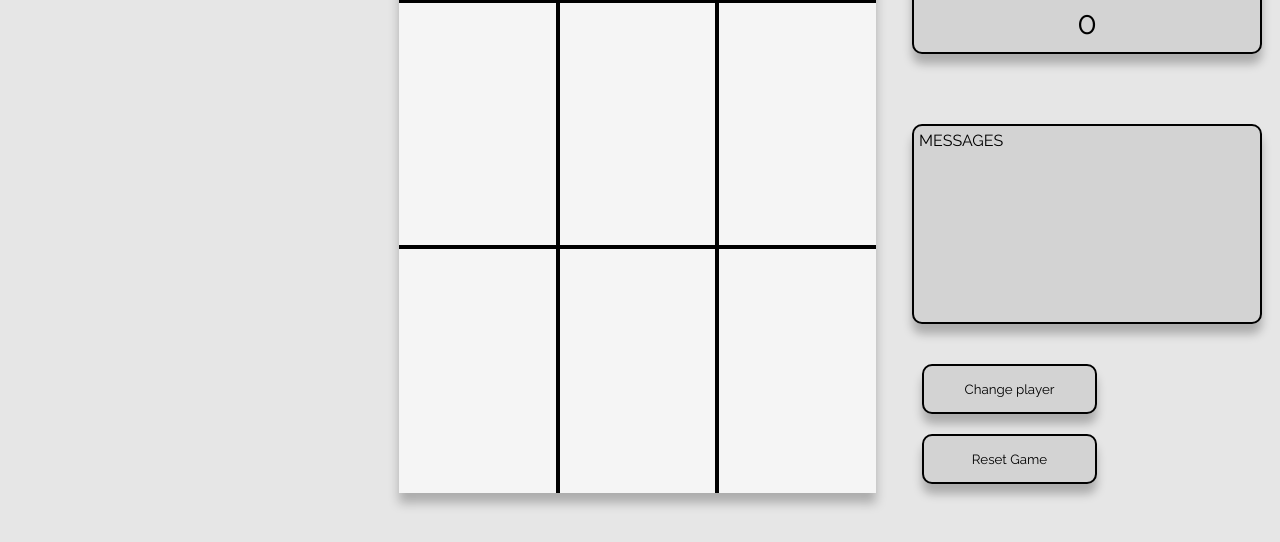
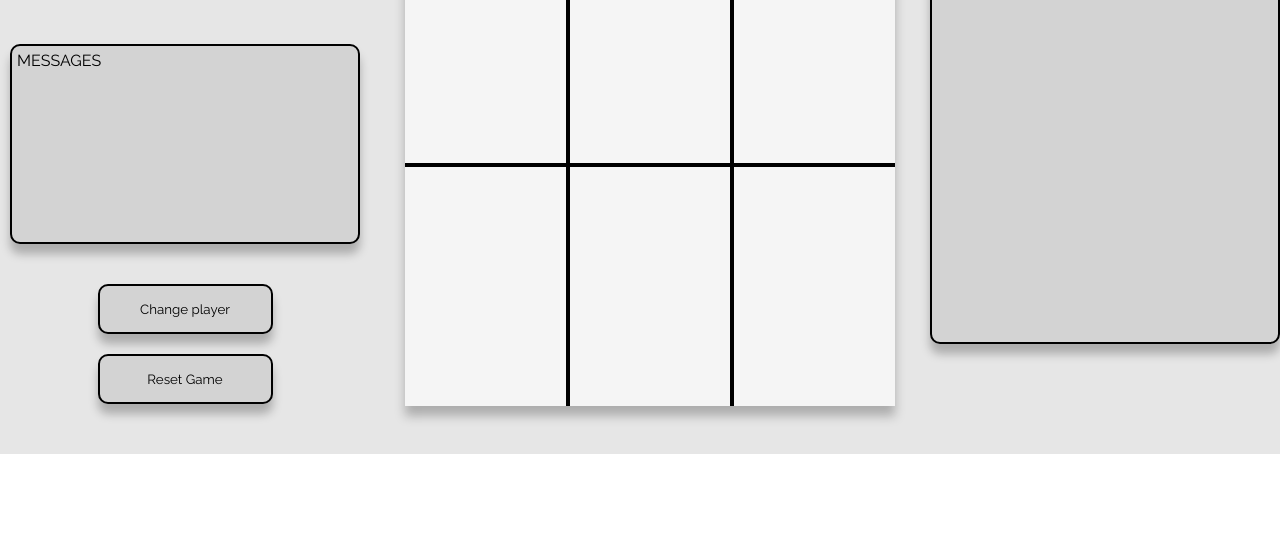
Before and after one commit to Semidime/tic-tac-toe, a plain HTML site: page index.html in a window 1280 px wide. Shown: the part 442-984 px from the top of the page. After the commit the page ends 896 px from the top, so only its background shows below. Drawn offline with Linux system fonts and the light colour scheme.

Commit message:
style:  applies updated page layout
- scoreboard and leaderboard elements transposed.
- sidebar element removed, and contents transferred to header and game-container sections.

```diff
--- a/index.html
+++ b/index.html
@@ -9,18 +9,34 @@
 </head>
 <body>
     <div class="page-container">
-        <div class="sidebar">
+        <div class="header-section">
             <div class="logo">
                 <img src="images/WIP02.3_white.svg" alt="White Gull logo - white silhouette of a seagull in flight"  class="sidebar-logo-img" >
                 <div class="sidebar-text">
                     <h2>White&nbsp;Gull</h2>
                 </div>
             </div>
-            <div class="leaderboard-container">LEADERBOARD</div>
+            <div class="header-title">
+                <div class="game-title">Some bullshit about tiki-taka</div>
+            </div>
         </div>
         <div class="game-container">
-            <div class="game-header">
-                <div class="game-title">Some bullshit about tiki-taka</div>
+            <div class="scoreboard-container">
+                <div class="scoreboard">
+                    <div class="score-X">
+                        <div class="player-name">Xenophon</div>
+                        <div class="player-score">0</div>
+                    </div>
+                    <div class="score-Y">
+                        <div class="player-name">Odysseus</div>
+                        <div class="player-score">0</div>
+                    </div>
+                </div>
+                <div class="message-bar">MESSAGES</div>
+                <div class="button-container">
+                        <button class="player-select-button">Change player</button>
+                        <button class="reset-button">Reset Game</button>
+                </div>
             </div>
             <div class="gameboard-container">
                 <div class="gameboard">
@@ -52,24 +68,10 @@
                         <div class="game-button"></div>
                     </div>
                 </div>
-                <div class="scoreboard-container">
-                    <div class="scoreboard">
-                        <div class="score-X">
-                            <div class="player-name">Xenophon</div>
-                            <div class="player-score">0</div>
-                        </div>
-                        <div class="score-Y">
-                            <div class="player-name">Odysseus</div>
-                            <div class="player-score">0</div>
-                        </div>
-                    </div>
-                    <div class="message-bar">MESSAGES</div>
-                    <div class="button-container">
-                            <button class="player-select-button">Change player</button>
-                            <button class="reset-button">Reset Game</button>
-                    </div>
-
-                </div>
+            </div>
+            <div class="leaderboard-container">
+                <div class="leaderboard">LEADERBOARD</div>
+            </div>
         </div>
     </div>
 
--- a/style.css
+++ b/style.css
@@ -12,16 +12,23 @@
 
 .page-container {
     display: grid;
-    grid-template-columns: 1fr 3fr;
+    grid-template-rows: 1.5fr 8.5fr;
     height: 100vh;
 }
 
-.sidebar {
-    grid-column: 1 / 2;
+.header-section {
     display: grid;
     grid-template-columns: 1fr;
-    grid-template-rows: 1.5fr 8.5fr;
+    grid-template-columns: 1fr 3fr;
 }
+
+.header-title {
+    display: grid;
+    justify-content: center;
+    align-items: center;
+    background-color: rgb(0, 166, 255);
+    font-size: clamp(1.5rem, 2.5vw, 3rem);
+  }
 
 .logo {
     background-color: rgb(0, 166, 255);
@@ -51,35 +58,86 @@
     background-color: rgb(0, 166, 255);
 }
 
-.leaderboard-container {
+.game-container {
+    display: grid;
+    grid-template-columns: 1fr 3fr 1fr;
+    justify-items: center;
+    align-items: center;
     background-color: rgb(230 230 230);
 }
 
-.leaderboard {
+.scoreboard-container {
+    display: grid;
+    grid-template-rows: 2fr 1fr 1fr;
+    justify-content: center;
+    align-items: center;
+    background-color: rgb(230 230 230);
+    padding: 10px;
+}
+
+.scoreboard {
+
+    display: grid;
+    grid-template-rows: 1fr 1fr;
+    justify-content: center;
+    gap: 20px;
+    margin-bottom: 10px;
+    margin-top: 10px;
+}
+.score-X,
+.score-Y {
+    width: clamp( 350px, 25vh, 500px);
+    height: clamp(100px, 15vh, 250px);
+    flex-shrink: 0;
+    display: flex;
+    flex-direction: column;
+    justify-content: center;
+    gap: 20px;
+    background-color: lightgray;
+    box-shadow: 0px 10px 10px rgba(0, 0, 0, 0.25);
+    border: black 2px solid;
+    border-radius: 10px;
+    font-size: 2rem;
+}
+
+.player-name,
+.player-score {
+    text-align: center;
+}
+
+.message-bar {
     height: clamp( 70px, 25vh, 250px);
     width: clamp( 350px, 25vh, 500px);
     background-color: lightgray;
     border: black 2px solid;
     border-radius: 10px;
     box-shadow: 0px 10px 10px rgba(0, 0, 0, 0.25);
+    padding: 5px;
 }
-.game-container {
+
+.button-container {
+    display: grid;
+    grid-template-rows: 1fr 1fr;
+    justify-content: center;
+    gap: 20px;
+    padding: 10px;
+}
+
+.player-select-button,
+.reset-button {
+    height: 50px;
+    width: clamp( 175px, 12.5vh, 250px);
+    background-color: lightgray;
+    border: 2px black solid;
+    border-radius: 10px;
+    box-shadow: 0px 10px 10px rgba(0, 0, 0, 0.25);
+}
+
+.gameboard-container {
+    height: 100%;
+    width: 100%;
     display: grid;
     grid-template-columns: 1fr;
-    grid-template-rows: 1.5fr 8.5fr;
-  }
-
-  .game-header {
-    display: grid;
-    justify-content: center;
-    align-items: center;
-    background-color: rgb(0, 166, 255);
-    font-size: clamp(1.5rem, 2.5vw, 3rem);
-  }
-
-  .gameboard-container {
-    display: grid;
-    grid-template-columns: 3fr 1fr;
     justify-items: center;
     align-items: center;
     background-color: rgb(230 230 230);
@@ -144,67 +202,19 @@
     border-top: 2px black solid;
 }
 
-.scoreboard-container {
+
+.leaderboard-container {
+    background-color: rgb(230 230 230);
     display: grid;
-    grid-template-rows: 2fr 1fr 1fr;
+    align-content: center;
     justify-content: center;
-    align-items: center;
-    background-color: rgb(230 230 230);
-    padding: 10px;
 }
 
-.scoreboard {
-
-    display: grid;
-    grid-template-rows: 1fr 1fr;
-    justify-content: center;
-    gap: 20px;
-    margin-bottom: 10px;
-    margin-top: 10px;
-}
-.score-X,
-.score-Y {
-    width: clamp( 350px, 25vh, 500px);
-    height: clamp(100px, 15vh, 250px);
-    flex-shrink: 0;
-    display: flex;
-    flex-direction: column;
-    justify-content: center;
-    gap: 20px;
-    background-color: lightgray;
-    box-shadow: 0px 10px 10px rgba(0, 0, 0, 0.25);
-    border: black 2px solid;
-    border-radius: 10px;
-    font-size: 2rem;
-}
-
-.player-name,
-.player-score {
-    text-align: center;
-}
-
-.message-bar {
-    height: clamp( 70px, 25vh, 250px);
+.leaderboard {
+    height: clamp( 70px, 75vh, 800px);
     width: clamp( 350px, 25vh, 500px);
     background-color: lightgray;
     border: black 2px solid;
     border-radius: 10px;
     box-shadow: 0px 10px 10px rgba(0, 0, 0, 0.25);
-    padding: 5px;
 }
-
-.button-container {
-    display: grid;
-    grid-template-rows: 1fr 1fr;
-    gap: 20px;
-    padding: 10px;
-}
-
-button {
-    height: 50px;
-    width: clamp( 175px, 12.5vh, 250px);
-    background-color: lightgray;
-    border: 2px black solid;
-    border-radius: 10px;
-    box-shadow: 0px 10px 10px rgba(0, 0, 0, 0.25);
-}
```
